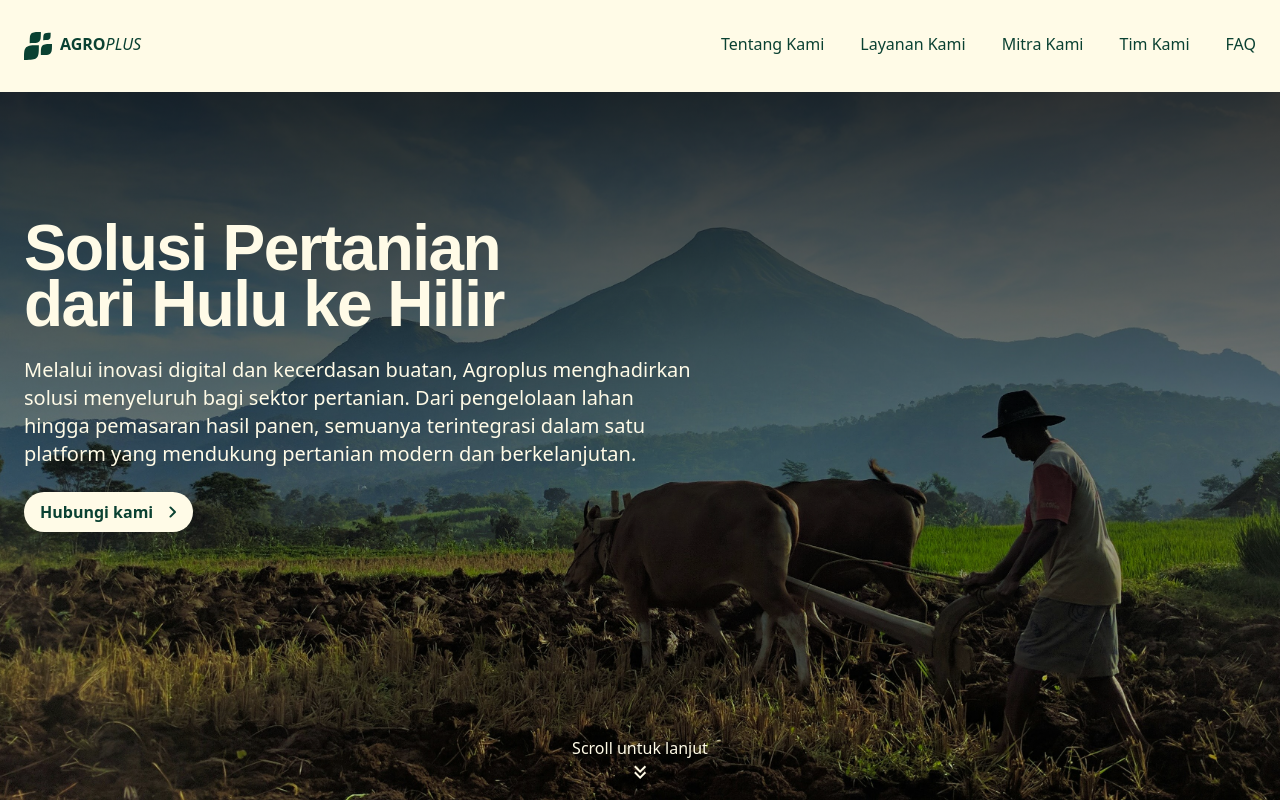
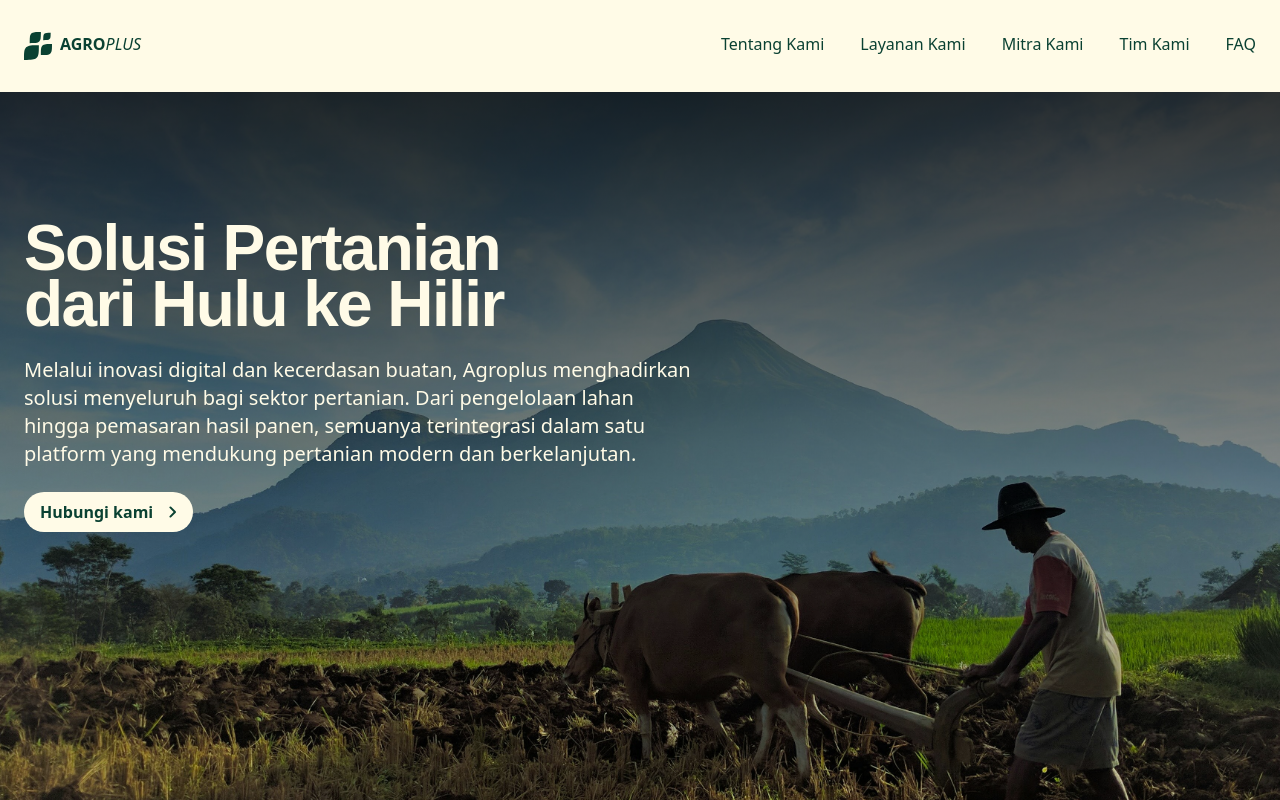
Before and after one commit to agroplus-id/www, a Next.js app: page / in a window 1280 px wide. Shown: the top 800 px of the page. Built offline with nearby package versions, Linux system fonts and the light colour scheme; a web font is replaced by a local one.

Commit message:
Fix warning about parent position

```diff
--- a/components/sections/Landing.tsx
+++ b/components/sections/Landing.tsx
@@ -5,12 +5,12 @@ import ChevronRight from "../icons/ChevronRight";
 
 export default function LandingSection() {
   return (
-    <section className="section-bg">
+    <section className="section-bg relative">
       <Image
         src="/images/farmer-plowing-field.jpg"
         alt="Farmer plowing field using bull"
         fill
-        className="absolute object-cover -z-20"
+        className="object-cover -z-20"
       />
       <div className="absolute size-full bg-linear-to-b from-black/80 to-black/0 -z-10" />
       <div className="section-content w-full h-screen pt-32 space-y-6 text-primary-1 z-20">
```
